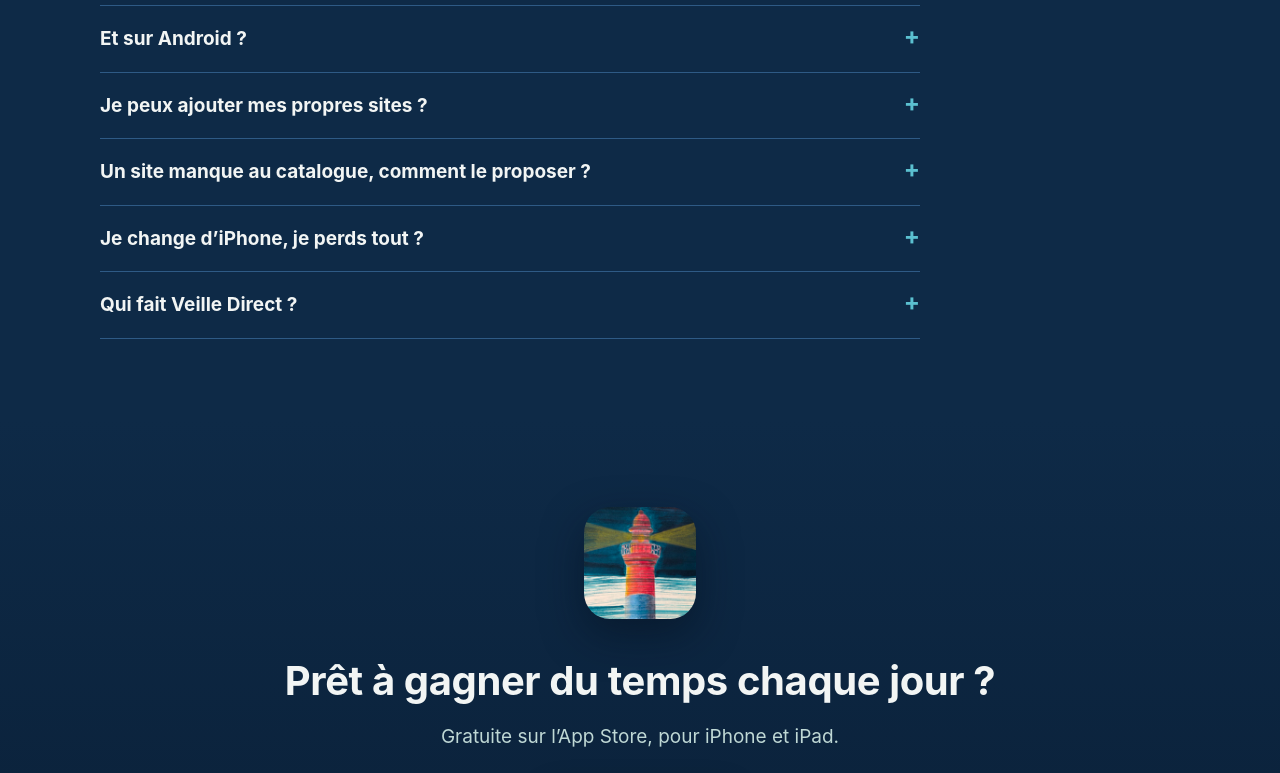
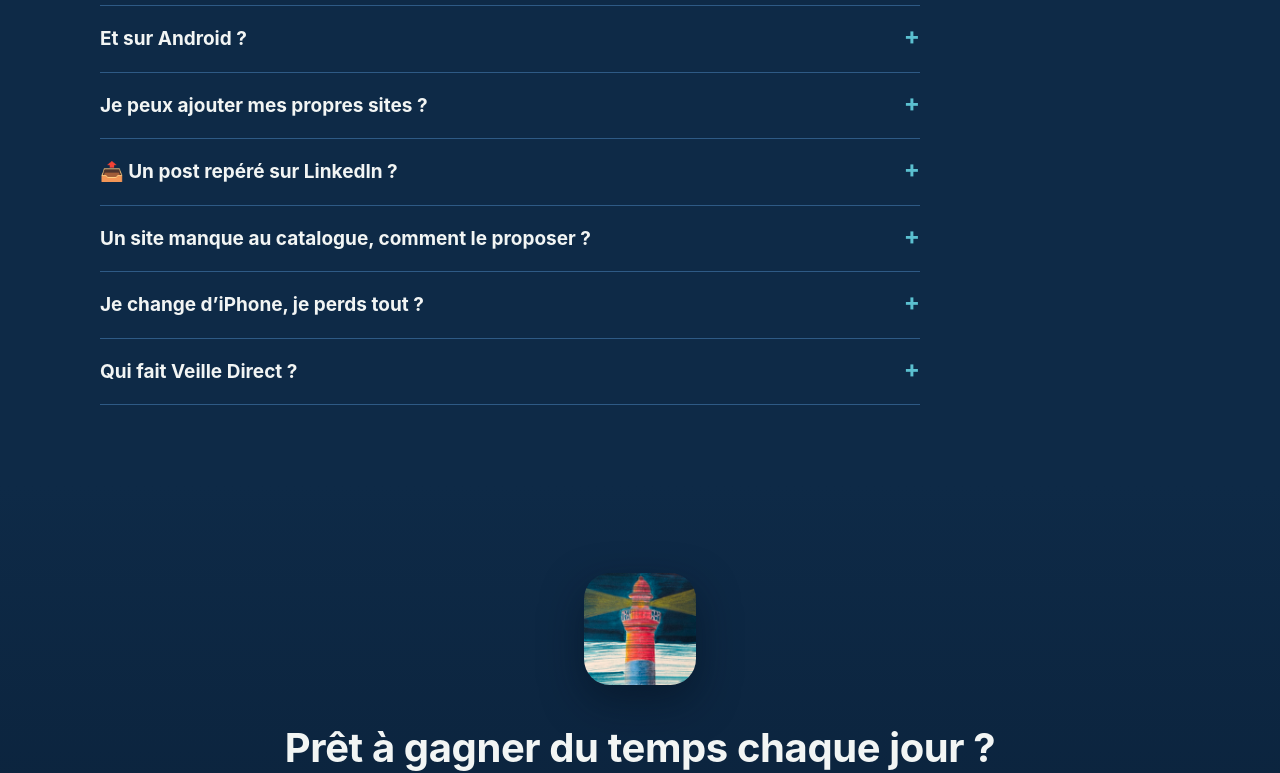
Before and after one commit to VeilleDirect/veilledirect.github.io, a plain HTML site: page index.html in a window 1280 px wide. Shown: the part 5000-5773 px from the top of the page. Drawn offline with Linux system fonts and the light colour scheme.

Commit message:
FAQ : partager un post repéré sur LinkedIn

```diff
--- a/index.html
+++ b/index.html
@@ -230,6 +230,7 @@
       <details><summary>Ça marche sur iPad et sur Mac ?</summary><p>Sur iPad, oui : l’app s’affiche comme sur iPhone, en plus grand, avec les mêmes gestes. Sur Mac, pas encore.</p></details>
       <details><summary>Et sur Android ?</summary><p>Pas pour l’instant : Veille Direct est une app iPhone.</p></details>
       <details><summary>Je peux ajouter mes propres sites ?</summary><p>Oui : Réglages, puis Mes sources. Tu peux ajouter un site, un flux RSS, une chaîne YouTube ou un compte Bluesky ou Mastodon. Tu peux aussi importer un fichier OPML depuis un autre lecteur.</p></details>
+      <details><summary>📤 Un post repéré sur LinkedIn ?</summary><p>Touche « Partager », choisis Veille Direct : tu le retrouves ensuite dans l’app, quand tu veux. Ça marche aussi depuis Safari, YouTube…</p></details>
       <details><summary>Un site manque au catalogue, comment le proposer ?</summary><p>Depuis l’app, dans Mes sources, ou par e-mail à <a href="mailto:veilledirect@icloud.com">veilledirect@icloud.com</a>.</p></details>
       <details><summary>Je change d’iPhone, je perds tout ?</summary><p>Non : tes favoris, tes notes, tes rubriques et tes réglages passent par ton propre iCloud et reviennent sur ton nouvel iPhone.</p></details>
       <details><summary>Qui fait Veille Direct ?</summary><p>C’est un projet personnel, mené sur mon temps libre. Veille Direct n’a aucun lien avec les journaux proposés : elle montre ce qu’ils publient eux-mêmes, sans rien contourner.</p></details>
```
